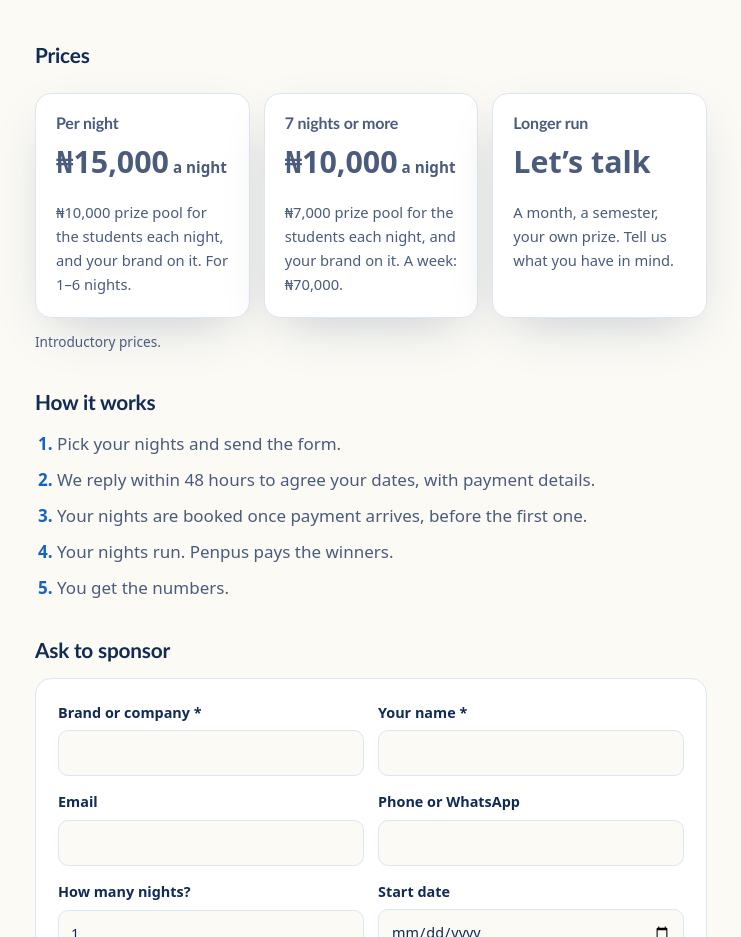
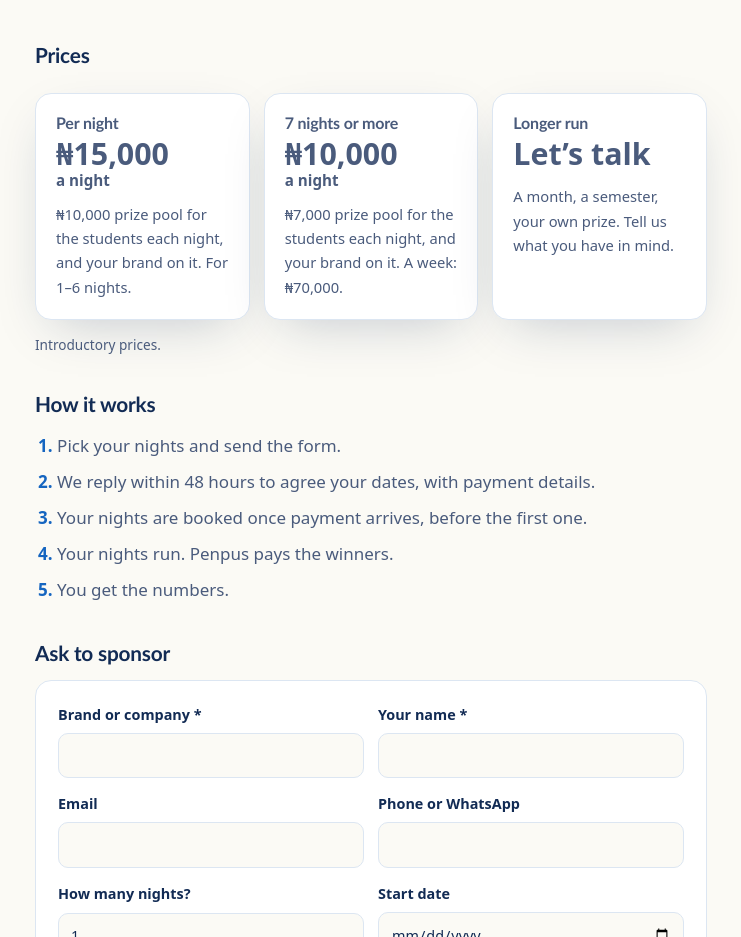
Before and after one commit to etineh/penpus-web, a Next.js app: page /sponsor in a window 1280 px wide. Shown: the part 861-1798 px from the top of the page, without its empty margins (269-1010 px from the left). Built offline with nearby package versions, Linux system fonts and the light colour scheme; no server answers.

Commit message:
Quiz night sponsor  3

```diff
--- a/app/sponsor/SponsorPage.tsx
+++ b/app/sponsor/SponsorPage.tsx
@@ -230,8 +230,8 @@ export default function SponsorPage() {
             <div key={r.id} className={styles.package}>
               <h3>{r.title}</h3>
               <p className={styles.price}>
-                {perNight(r)}
-                <span className={styles.per}> a night</span>
+                <span>{perNight(r)}</span>
+                <span className={styles.per}>a night</span>
               </p>
               {usd != null && (
                 <p className={styles.alt}>
--- a/app/sponsor/sponsor.module.css
+++ b/app/sponsor/sponsor.module.css
@@ -75,9 +75,15 @@
   color: var(--ink-soft);
 }
 
+/* Tight line height: .prose p's tall one floated "a night" far below. */
 .price {
   margin: 6px 0 0;
+  display: flex;
+  flex-wrap: wrap;
+  align-items: baseline;
+  column-gap: 6px;
   font-size: 1.9rem;
+  line-height: 1.15;
   font-weight: 800;
   color: var(--ink);
 }
@@ -163,9 +169,11 @@
   justify-content: center;
 }
 
+/* "a night" stays one piece: beside the price, or whole on the line below. */
 .per {
   font-size: .95rem;
   font-weight: 600;
+  white-space: nowrap;
   color: var(--ink-soft);
 }
 
```
